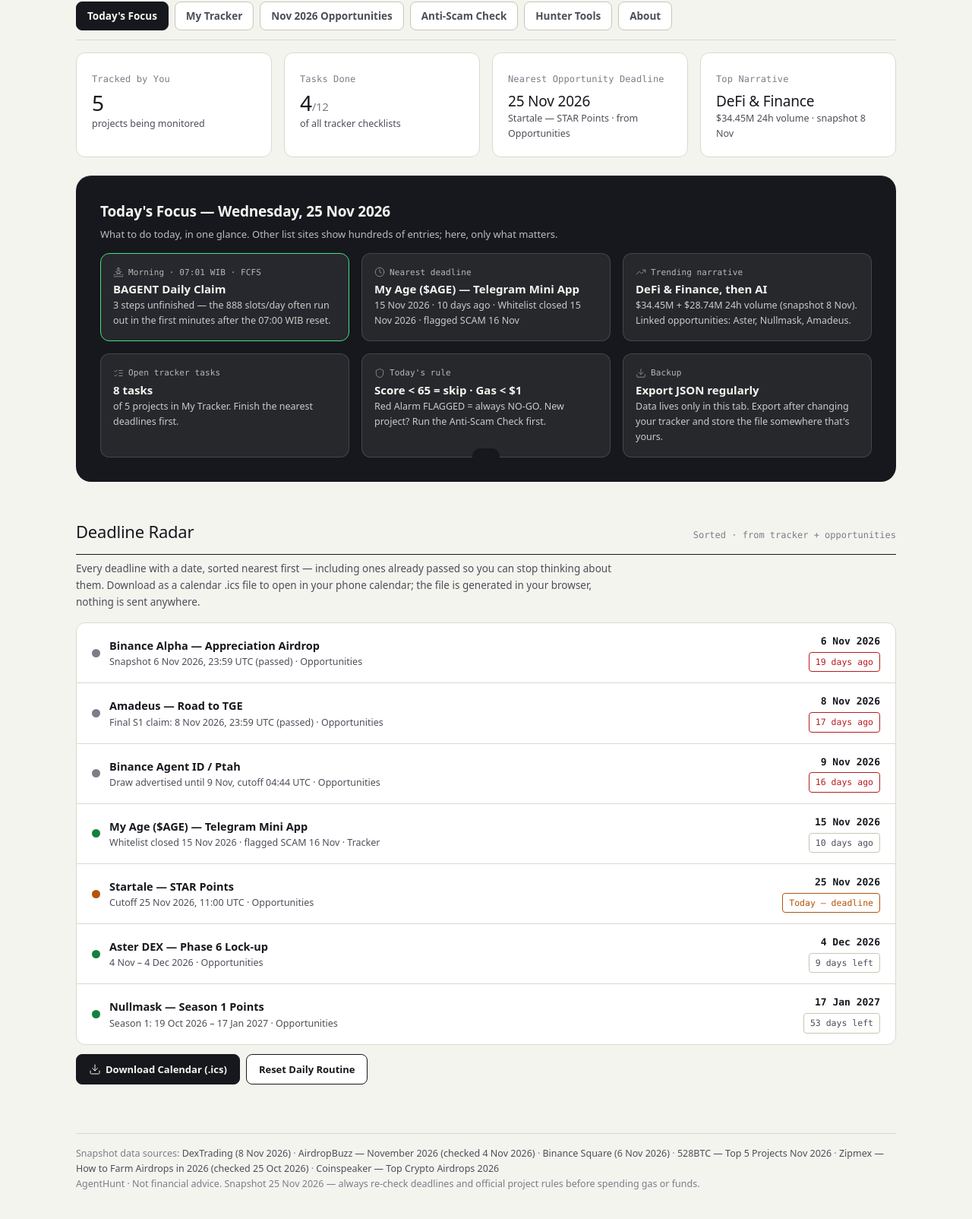
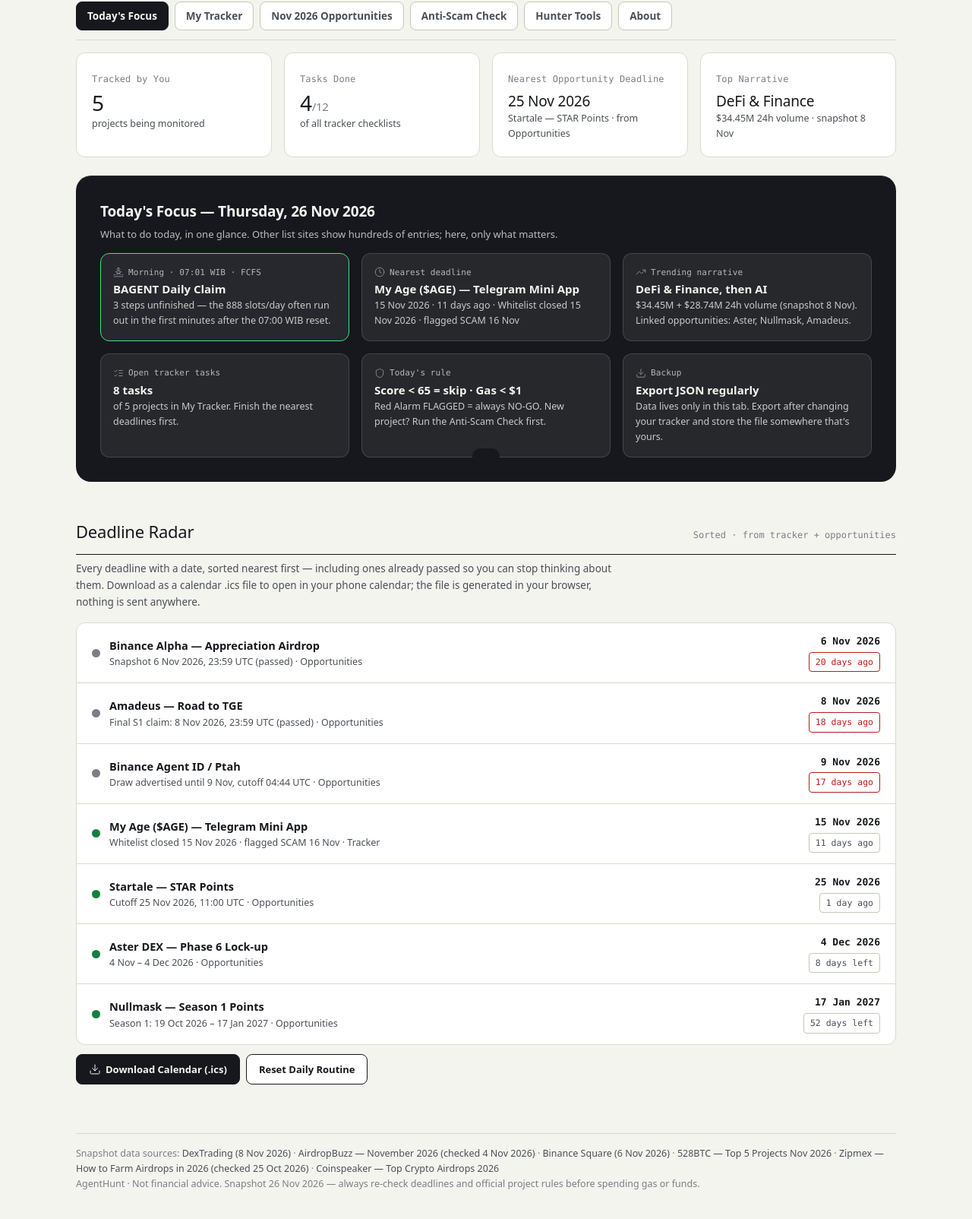
Before and after one commit to Billsmokes/AgentHunt, a plain HTML site: page index.html in a window 1280 px wide. Shown: the part 246-1850 px from the top of the page at 76% size. Drawn offline with Linux system fonts and the light colour scheme.

Commit message:
Snapshot 2026-11-26 (v27)

```diff
--- a/index.html
+++ b/index.html
@@ -687,7 +687,7 @@
       <!-- Today's Focus — cards rendered by renderFocus() -->
       <section id="fokus" data-panel="today" class="on">
         <div class="focus">
-          <h2 id="focusTitle">Today's Focus — Wednesday, 25 Nov 2026</h2>
+          <h2 id="focusTitle">Today's Focus — Thursday, 26 Nov 2026</h2>
           <p class="fsub" data-i18n="focus_sub">What to do today, in one glance. Other list sites show hundreds of entries; here, only what matters.</p>
           <div class="focus-grid" id="focusGrid"></div>
         </div>
@@ -759,7 +759,7 @@
         <div class="narr-grid" id="narrGrid"></div>
         <p class="note">
           <span data-i18n="narr_note"
-            >Snapshot frozen when this app was built: Wednesday, 25 Nov 2026, 07:55 WIB. Narratives
+            >Snapshot frozen when this app was built: Thursday, 26 Nov 2026, 07:56 WIB. Narratives
             move fast — the numbers above are not live prices. Sources:</span
           >
           <a
@@ -790,7 +790,7 @@
         <div class="sec-head">
           <h2 data-i18n="h_opp">Airdrop Opportunities — November 2026</h2>
           <span class="meta" data-i18n="meta_opp"
-            >Checked 4–25 Nov 2026 · AirdropBuzz / Binance / Coinspeaker</span
+            >Checked 4–26 Nov 2026 · AirdropBuzz / Binance / Coinspeaker</span
           >
         </div>
         <p class="sec-sub" data-i18n="sub_opp">
@@ -1231,7 +1231,7 @@ THE SOFTWARE IS PROVIDED "AS IS", WITHOUT WARRANTY OF ANY KIND.</pre>
           >Coinspeaker — Top Crypto Airdrops 2026</a
         ><br />
         <span data-i18n="footer_note"
-          >AgentHunt · Not financial advice. Snapshot 25 Nov 2026 — always re-check deadlines and
+          >AgentHunt · Not financial advice. Snapshot 26 Nov 2026 — always re-check deadlines and
           official project rules before spending gas or funds.</span
         >
       </footer>
@@ -1320,9 +1320,9 @@ THE SOFTWARE IS PROVIDED "AS IS", WITHOUT WARRANTY OF ANY KIND.</pre>
             "Which narratives are hot this week — measured from trending-token volume on Solana, BNB Chain, Base, Ethereum & Robinhood Chain (1–8 Nov 2026), not from opinions. Tap a narrative to filter the airdrop opportunities connected to it.",
           btn_show_all: "Show all",
           narr_note:
-            "Snapshot frozen when this app was built: Wednesday, 25 Nov 2026, 07:55 WIB. Narratives move fast — the numbers above are not live prices. Sources:",
+            "Snapshot frozen when this app was built: Thursday, 26 Nov 2026, 07:56 WIB. Narratives move fast — the numbers above are not live prices. Sources:",
           h_opp: "Airdrop Opportunities — November 2026",
-          meta_opp: "Checked 4–25 Nov 2026 · AirdropBuzz / Binance / Coinspeaker",
+          meta_opp: "Checked 4–26 Nov 2026 · AirdropBuzz / Binance / Coinspeaker",
           sub_opp:
             "Real campaigns running or just closed in November 2026, with their honest status — including ones not yet officially announced by their projects. Score /100 from AirdropBuzz where available; the usual “worth reporting” threshold: ≥ 65.",
           search_ph: "Search project, chain, narrative",
@@ -1457,7 +1457,7 @@ THE SOFTWARE IS PROVIDED "AS IS", WITHOUT WARRANTY OF ANY KIND.</pre>
             "Most farming ends with nothing. Only spend time and money you can afford to lose.",
           footer_sources: "Snapshot data sources:",
           footer_note:
-            "AgentHunt · Not financial advice. Snapshot 25 Nov 2026 — always re-check deadlines and official project rules before spending gas or funds.",
+            "AgentHunt · Not financial advice. Snapshot 26 Nov 2026 — always re-check deadlines and official project rules before spending gas or funds.",
           stat_tracked: "Tracked by You",
           stat_tracked_s: "projects being monitored",
           stat_tasks: "Tasks Done",
@@ -1466,7 +1466,7 @@ THE SOFTWARE IS PROVIDED "AS IS", WITHOUT WARRANTY OF ANY KIND.</pre>
           stat_nextdl_from: "from Opportunities",
           stat_hottest: "Top Narrative",
           stat_hottest_s: "$34.45M 24h volume · snapshot 8 Nov",
-          focus_title: "Today's Focus — Wednesday, 25 Nov 2026",
+          focus_title: "Today's Focus — Thursday, 26 Nov 2026",
           f_bagent_k: "Morning · 07:01 WIB · FCFS",
           f_bagent_t: "BAGENT Daily Claim",
           f_next_k: "Nearest deadline",
@@ -1619,11 +1619,11 @@ THE SOFTWARE IS PROVIDED "AS IS", WITHOUT WARRANTY OF ANY KIND.</pre>
           "AgentHunt hanya satu file HTML. Tidak ada backend yang bisa mati, tidak ada perusahaan yang memegang datamu, tidak ada login. Alurnya:",
         h_safety: "Keamanan Sebelum Ikut",
         footer_note:
-          "AgentHunt · Bukan nasihat keuangan. Snapshot 25 Nov 2026 — selalu cek ulang deadline dan aturan resmi proyek sebelum mengeluarkan gas atau dana.",
+          "AgentHunt · Bukan nasihat keuangan. Snapshot 26 Nov 2026 — selalu cek ulang deadline dan aturan resmi proyek sebelum mengeluarkan gas atau dana.",
         nav_about: "Tentang",
-        meta_opp: "Dicek 4–25 Nov 2026 · AirdropBuzz / Binance / Coinspeaker",
+        meta_opp: "Dicek 4–26 Nov 2026 · AirdropBuzz / Binance / Coinspeaker",
         narr_note:
-          "Snapshot dibekukan saat aplikasi ini dibuat: Rabu, 25 Nov 2026, 07:55 WIB. Narasi bergerak cepat — angka di atas bukan harga live. Sumber:",
+          "Snapshot dibekukan saat aplikasi ini dibuat: Kamis, 26 Nov 2026, 07:56 WIB. Narasi bergerak cepat — angka di atas bukan harga live. Sumber:",
         meta_check: "Aturan screening kamu · jalan offline di browser",
         s_red: "DappBay Red Alarm (BNB Chain)",
         o_clean: "Tidak terdaftar (bersih)",
@@ -1733,7 +1733,7 @@ THE SOFTWARE IS PROVIDED "AS IS", WITHOUT WARRANTY OF ANY KIND.</pre>
         stat_nextdl_from: "dari Peluang",
         stat_hottest: "Narasi Teratas",
         stat_hottest_s: "Volume 24 jam $34.45M · snapshot 8 Nov",
-        focus_title: "Fokus Hari Ini — Rabu, 25 Nov 2026",
+        focus_title: "Fokus Hari Ini — Kamis, 26 Nov 2026",
         f_bagent_k: "Pagi · 07:01 WIB · FCFS",
         f_bagent_t: "Klaim Harian BAGENT",
         f_next_k: "Deadline terdekat",
@@ -2720,7 +2720,7 @@ THE SOFTWARE IS PROVIDED "AS IS", WITHOUT WARRANTY OF ANY KIND.</pre>
         if (ft) ft.textContent = t("focus_title");
         renderAll();
       }
-      /* ================= DATA (snapshot, frozen 25 Nov 2026) ================= */
+      /* ================= DATA (snapshot, frozen 26 Nov 2026) ================= */
       var NARRATIVES = [
         {
           id: "ai",
@@ -3052,7 +3052,7 @@ THE SOFTWARE IS PROVIDED "AS IS", WITHOUT WARRANTY OF ANY KIND.</pre>
       var $ = function (id) {
         return document.getElementById(id);
       };
-      var TODAY = new Date(2026, 10, 25);
+      var TODAY = new Date(2026, 10, 26);
       function esc(s) {
         return String(s == null ? "" : s).replace(/[&<>"']/g, function (c) {
           return { "&": "&amp;", "<": "&lt;", ">": "&gt;", '"': "&quot;", "'": "&#39;" }[c];
```
